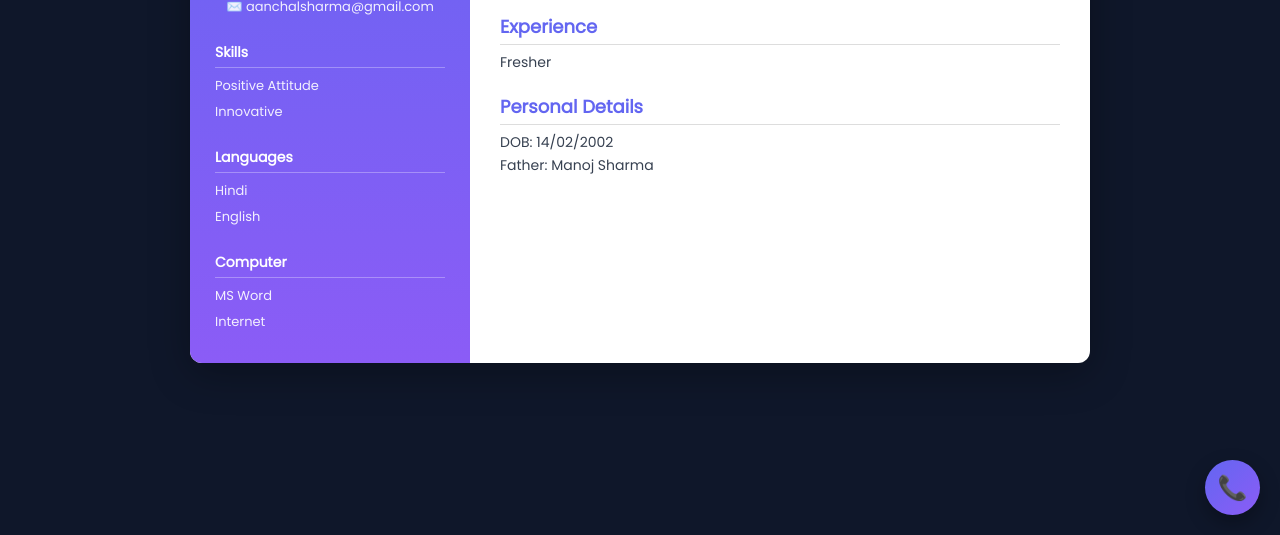
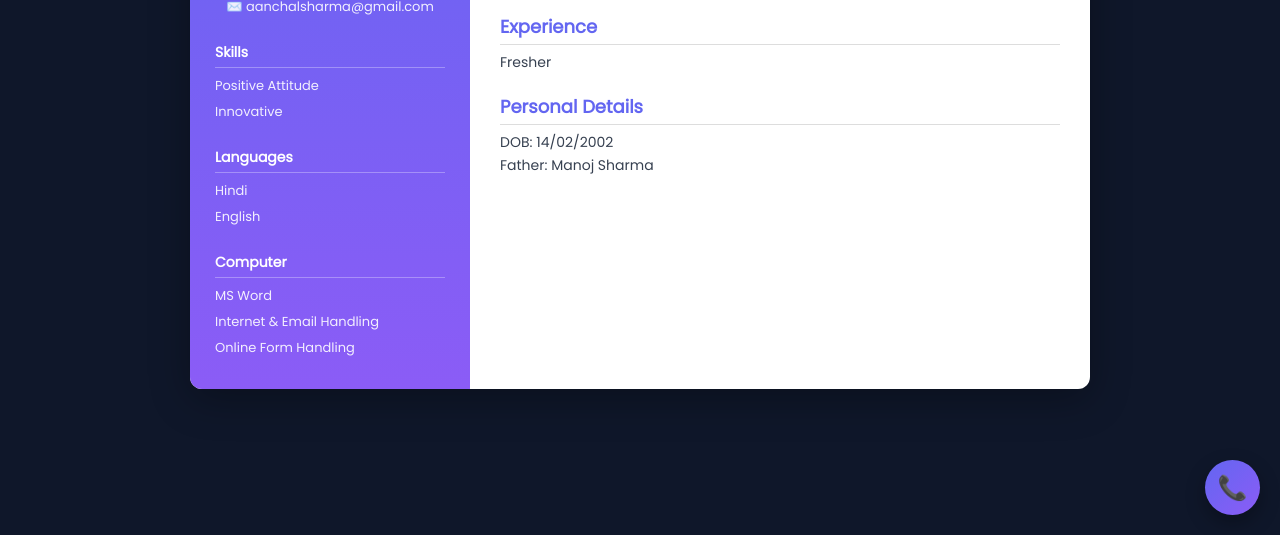
Before and after one commit to arifsiddiqui1425/Aanchal-Sharma, a plain HTML site: page index.html in a window 1280 px wide. Shown: the part 265-800 px from the top of the page. Drawn offline with Linux system fonts and the light colour scheme.

Commit message:
Update index.html

```diff
--- a/index.html
+++ b/index.html
@@ -43,7 +43,10 @@
     <div class="left-section">
       <h3>Computer</h3>
       <p>MS Word</p>
-      <p>Internet</p>
+      <p>Internet & Email Handling</p>
+      <p>Online Form Handling</p>
+
+
     </div>
 
   </div>
```
